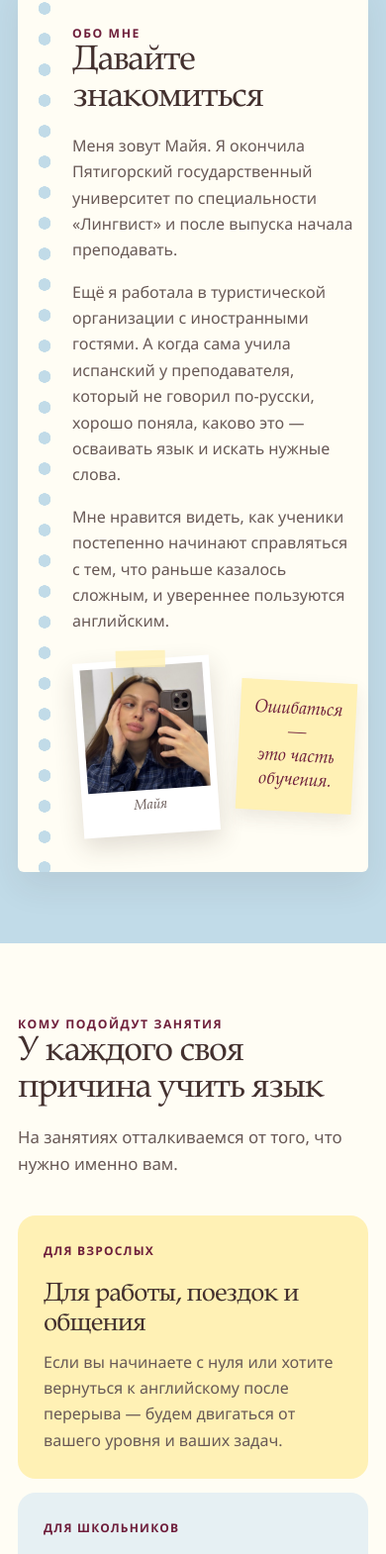
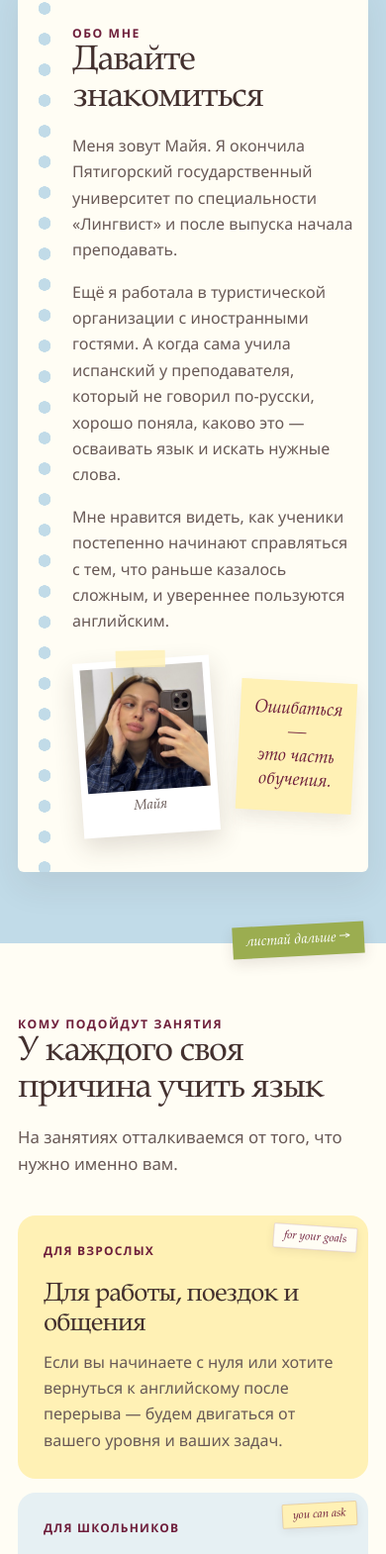
Before and after one commit to ivanivanovd/sklad-course, a plain HTML site: page maya.html in a window 390 px wide. Shown: the part 1124-2694 px from the top of the page at 99% size. Drawn offline with Linux system fonts and the light colour scheme.

Commit message:
Add scrapbook stickers and section transitions

```diff
--- a/maya.html
+++ b/maya.html
@@ -93,6 +93,7 @@
     .section { padding: 104px 0; }
     .section-intro { max-width: 660px; margin-bottom: 38px; }
     .about { position: relative; background: var(--blue); }
+    .about::after { position: absolute; right: max(24px, calc((100vw - 1120px) / 2 + 18px)); bottom: -13px; z-index: 2; padding: 7px 14px; transform: rotate(-3deg); background: var(--olive); color: white; box-shadow: 0 5px 14px rgba(67,48,46,.13); content: "листай дальше →"; font: italic .9rem var(--serif); }
     .about-sheet {
       position: relative; max-width: 980px; margin: auto; padding: 52px 62px 50px 84px;
       border-radius: 6px; background: var(--paper); box-shadow: var(--shadow);
@@ -113,10 +114,13 @@
     .audience { padding-bottom: 70px; }
     .audience-grid { display: grid; grid-template-columns: 1fr 1fr; gap: 22px; }
     .audience-card { min-height: 260px; padding: 32px 34px; border-radius: var(--radius); }
+    .audience-card { position: relative; }
     .audience-card.adults { background: var(--yellow); }
     .audience-card.teens { background: #e6f0f3; }
     .audience-card p { max-width: 420px; margin-bottom: 0; color: var(--muted); }
     .card-kicker { margin-bottom: 19px; color: var(--plum); font-size: .75rem; font-weight: 800; letter-spacing: .1em; text-transform: uppercase; }
+    .card-sticker { position: absolute; top: 14px; right: 16px; padding: 5px 10px; transform: rotate(4deg); border: 1px solid rgba(110,30,59,.15); border-radius: 2px; background: var(--paper); color: var(--plum); box-shadow: 0 3px 8px rgba(67,48,46,.08); font: italic .8rem var(--serif); }
+    .teens .card-sticker { transform: rotate(-3deg); background: var(--yellow); }
     .format { position: relative; padding: 74px 0 76px; background: var(--paper-deep); }
     .format::before { position: absolute; top: -8px; left: 12%; width: 112px; height: 16px; transform: rotate(-3deg); background: repeating-linear-gradient(90deg, var(--blue) 0 14px, var(--paper) 14px 28px); box-shadow: 0 3px 8px rgba(67,48,46,.08); content: ""; }
     .format-heading { display: flex; align-items: end; justify-content: space-between; gap: 30px; margin-bottom: 32px; }
@@ -129,6 +133,7 @@
     .format-item p { margin: 0; color: var(--muted); font-size: .93rem; }
     .learning { padding-top: 104px; }
     .learning-panel { position: relative; overflow: hidden; padding: 54px 62px 58px; border-radius: 6px; background: var(--paper); box-shadow: var(--shadow); }
+    .learning-sticker { position: absolute; top: 19px; right: 30px; z-index: 1; padding: 8px 13px; transform: rotate(5deg); background: var(--blue); color: var(--plum); box-shadow: 0 4px 10px rgba(67,48,46,.08); font: italic .94rem var(--serif); }
     .learning-panel::before { content: ""; position: absolute; inset: 0; z-index: 0; background-image: repeating-linear-gradient(0deg, transparent 0 39px, rgba(193,219,232,.5) 39px 40px); pointer-events: none; }
     .learning-panel > * { position: relative; }
     .learning-panel .section-intro { margin-bottom: 28px; }
@@ -167,6 +172,7 @@
       .about-sheet { padding: 44px 25px 38px 55px; }
       .about-sheet::before { left: 14px; }
       .about-layout { grid-template-columns: 1fr; gap: 25px; }
+      .about::after { right: 22px; }
       .about-aside { grid-template-columns: 150px 1fr; align-items: center; gap: 18px; }
       .portrait-photo { width: 138px; padding: 7px 7px 20px; }
       .portrait-photo img { width: 124px; height: 125px; }
@@ -174,6 +180,7 @@
       .margin-note { justify-self: start; width: min(100%, 190px); }
       .audience-grid { grid-template-columns: 1fr; gap: 14px; }
       .audience-card { min-height: 0; padding: 26px; }
+      .card-sticker { top: 10px; right: 11px; font-size: .72rem; }
       .format { padding: 58px 0; }
       .format-heading { display: block; }
       .format-heading p { margin-top: 14px; }
@@ -182,6 +189,7 @@
       .format-item + .format-item { border-top: 1px solid var(--line); }
       .learning { padding-top: 72px; }
       .learning-panel { padding: 36px 25px; }
+      .learning-sticker { top: 12px; right: 16px; padding: 6px 9px; font-size: .78rem; }
       .steps { grid-template-columns: 1fr; gap: 16px; }
       .step { padding-top: 12px; }
       .step b { margin-bottom: 5px; }
@@ -255,11 +263,13 @@
         </div>
         <div class="audience-grid">
           <article class="audience-card adults">
+            <span class="card-sticker" aria-hidden="true">for your goals</span>
             <div class="card-kicker">Для взрослых</div>
             <h3>Для работы, поездок и общения</h3>
             <p>Если вы начинаете с нуля или хотите вернуться к английскому после перерыва — будем двигаться от вашего уровня и ваших задач.</p>
           </article>
           <article class="audience-card teens">
+            <span class="card-sticker" aria-hidden="true">you can ask</span>
             <div class="card-kicker">Для школьников</div>
             <h3>Чтобы разобраться со школьной программой</h3>
             <p>Разбираем темы, которые вызывают вопросы, и закрепляем материал на занятиях. Можно прийти с текущими школьными задачами.</p>
@@ -288,6 +298,7 @@
     <section class="learning section" aria-labelledby="learning-title">
       <div class="wrap">
         <div class="learning-panel">
+          <span class="learning-sticker" aria-hidden="true">keep going</span>
           <div class="section-intro">
             <div class="eyebrow">На занятии</div>
             <h2 id="learning-title">Разбираем, пробуем, закрепляем</h2>
```
Also changed, not shown: maya-tilda-embed.html (+11 -0 lines).
